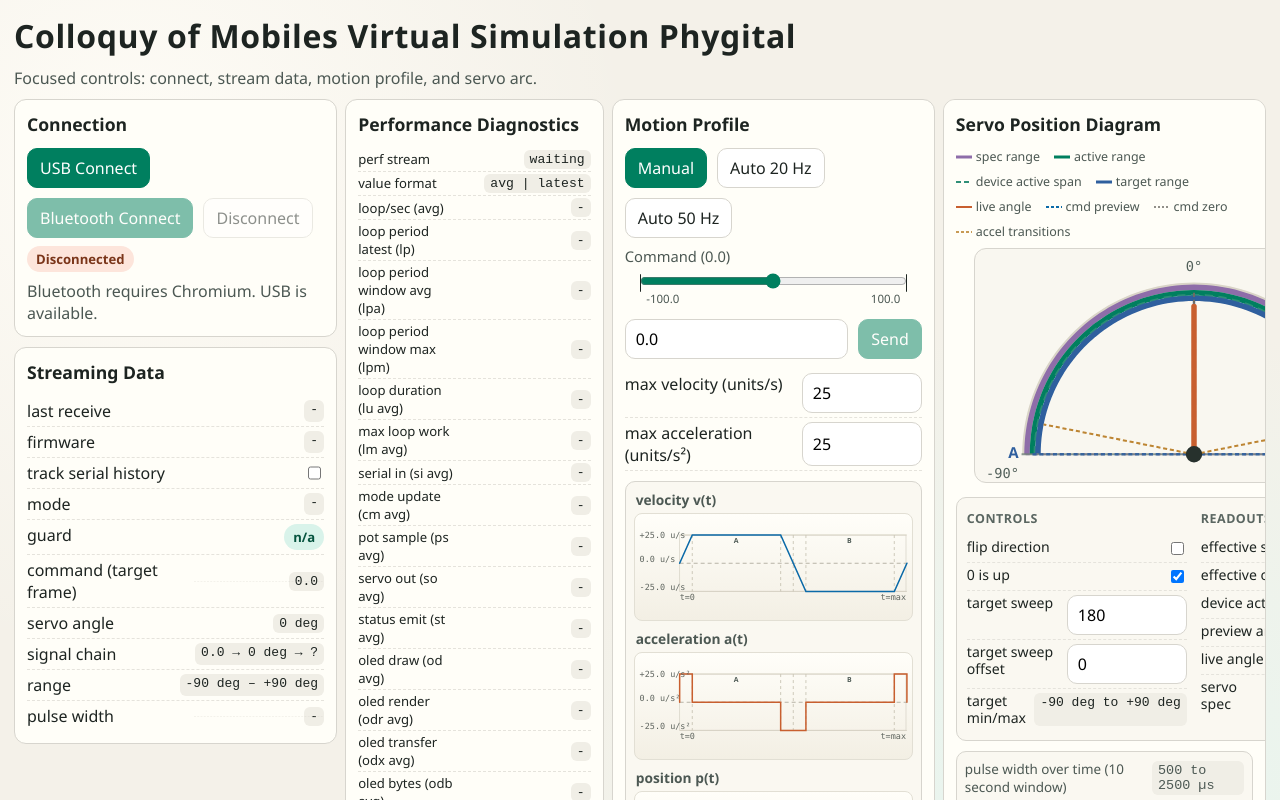
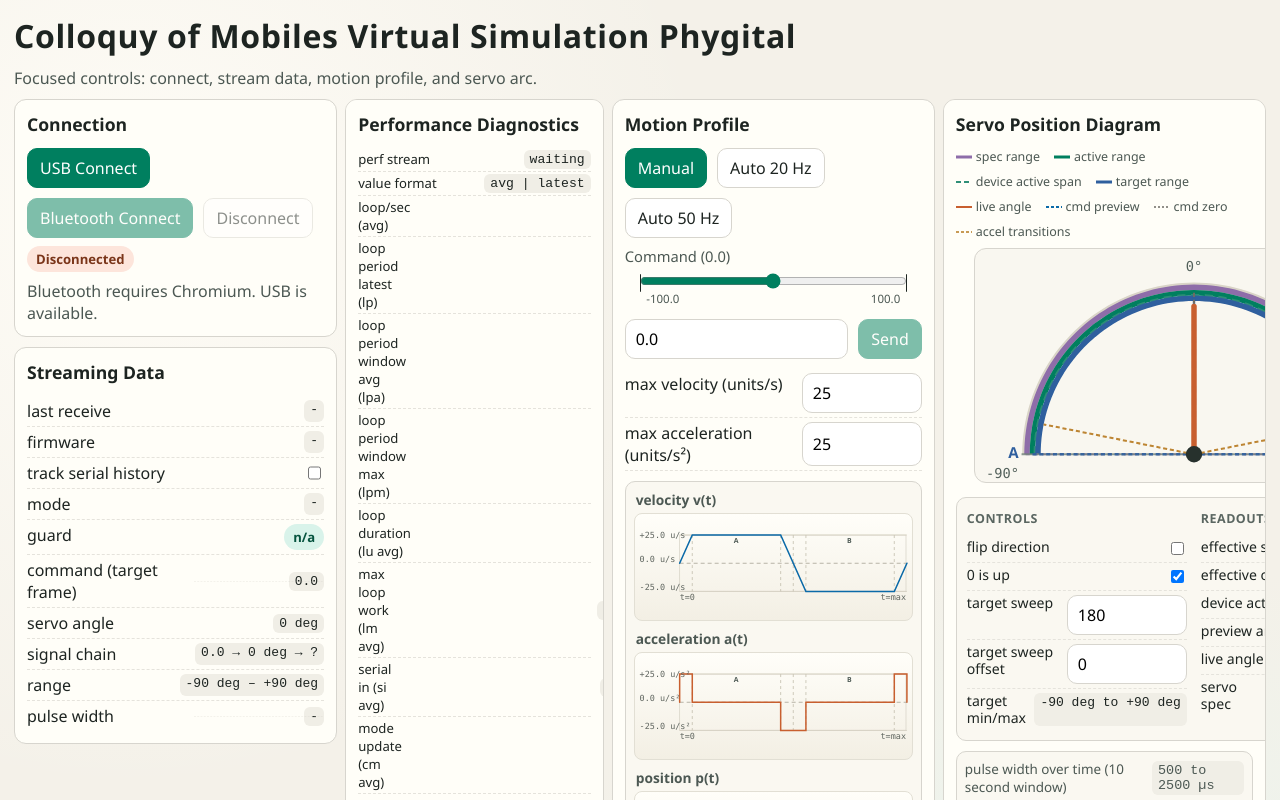
Before and after one commit to tj60647/Virtual-Colloquy-of-Mobiles-Phygital, a Next.js app in the folder dashboard/: page / in a window 1280 px wide. Shown: the top 800 px of the page. Built offline with nearby package versions, Linux system fonts and the light colour scheme.

Commit message:
style: enhance spark cell dimensions for performance diagnostics

```diff
--- a/dashboard/app/globals.css
+++ b/dashboard/app/globals.css
@@ -459,6 +459,17 @@ input[type="range"] {
   min-width: 130px;
 }
 
+/* Performance Diagnostics needs much longer spark traces than other panels. */
+.perf-grid .spark-cell {
+  min-width: 220px;
+  width: 220px;
+}
+
+/* Keep value text readable while leaving most horizontal room for spark traces. */
+.perf-grid .spark {
+  right: 72px;
+}
+
 /* The sparkline SVG sits behind the value label */
 .spark {
   position: absolute;
```
